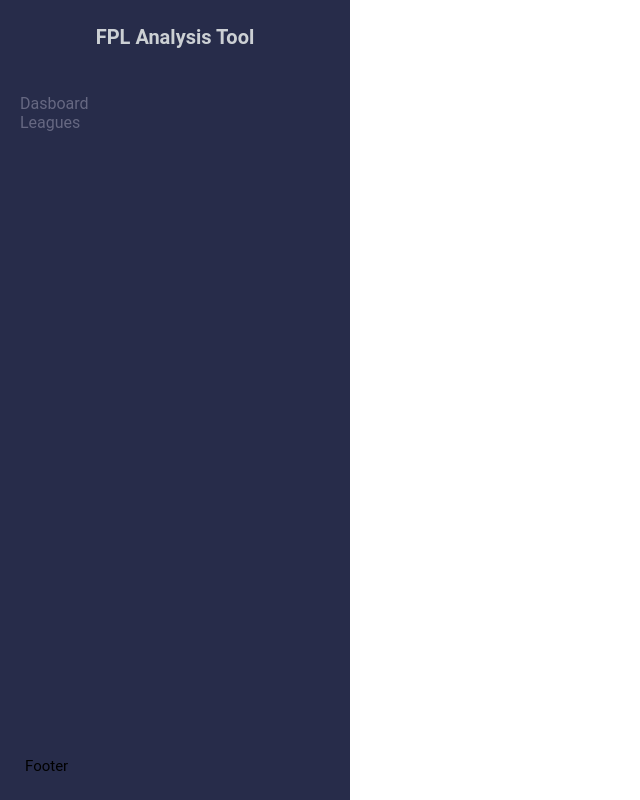
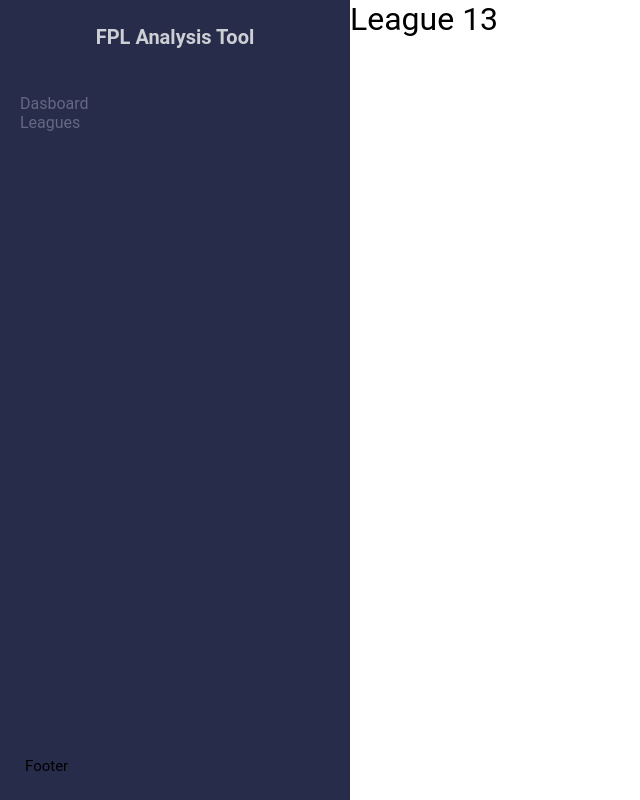
Before and after one commit to nesadrian/fpl-analysis-tool, a Vue app: page /leagues/13 in a window 1280 px wide. Shown: the whole page, without its empty margins (0-640 px from the left). Built offline with nearby package versions, Linux system fonts and the light colour scheme; no server answers.

Commit message:
Add league page to router

```diff
--- a/src/pages/LeaguePage.vue
+++ b/src/pages/LeaguePage.vue
@@ -1,5 +1,5 @@
 <template>
-  <h1>League</h1>
+  <h1>League {{ $route.params.id }}</h1>
 </template>
 
 <script>
--- a/src/router.js
+++ b/src/router.js
@@ -1,6 +1,7 @@
 import { createWebHistory, createRouter } from "vue-router";
 import DashboardPage from "./pages/DashboardPage";
 import LeaguesPage from "./pages/LeaguesPage";
+import LeaguePage from './pages/LeaguePage'
 
 const routes = [
   {
@@ -13,6 +14,11 @@ const routes = [
     name: "Leagues",
     component: LeaguesPage,
   },
+  {
+    path: "/leagues/:id",
+    name: "League",
+    component: LeaguePage,
+  },
 ];
 
 const router = createRouter({
```
